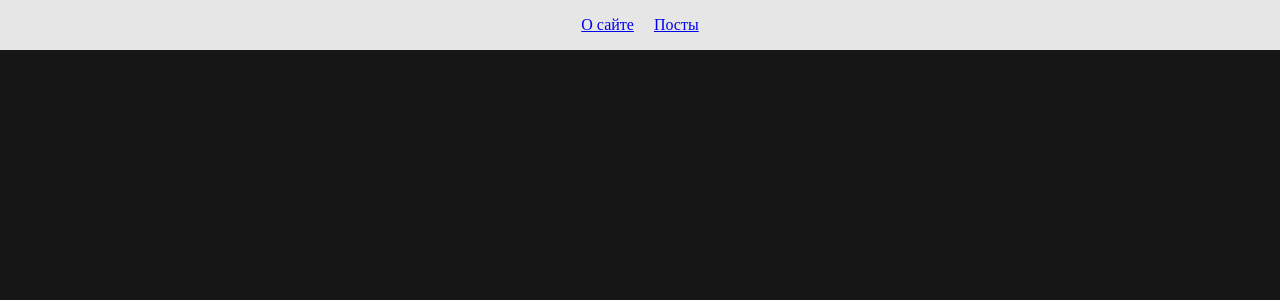
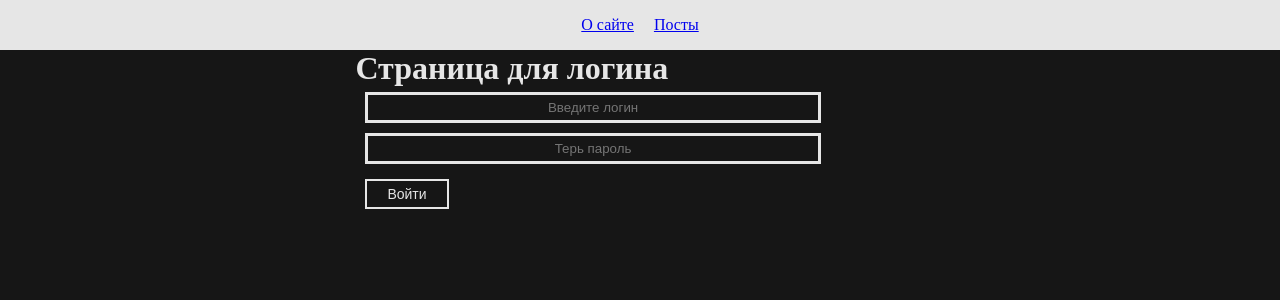
Before and after one commit to Svygzhryr/-ReactPractice, a React (Create React App) app: page /login in a window 1280 px wide. Before the commit this address had no page. Shown: the top 300 px of the page. Built offline with nearby package versions, Linux system fonts and the light colour scheme.

Commit message:
for the machine is immortal

```diff
--- a/src/App.js
+++ b/src/App.js
@@ -1,13 +1,16 @@
 import './css/App.css';
 import Navbar from './UI/Navbar/Navbar';
 import Approuter from './components/Approuter';
+import { AuthContext } from './context';
+import { useState } from 'react';
 
 function App() {
+  const [isAuth, setIsAuth] = useState(false);
   return (
-    <div>
+    <AuthContext.Provider value={{isAuth, setIsAuth}}>
       <Navbar/>
       <Approuter/>
-    </div>
+    </AuthContext.Provider>
   );
 }
 
--- a/src/components/Approuter.jsx
+++ b/src/components/Approuter.jsx
@@ -1,13 +1,28 @@
-import React from 'react'
+import {React, useContext} from 'react'
 import {  Navigate, Route, Routes } from 'react-router-dom';
-import {routes} from '../router/routes'
+import { AuthContext } from '../context';
+import {publicRoutes, privateRoutes} from '../router/routes'
+import Login from '../pages/Login';
 
 export default function Approuter() {
+  const {isAuth} = useContext(AuthContext);
+
   return (
+    isAuth
+    ?
     <Routes>
-        {routes.map((routes, index) =>
-          <Route key={index} element={<routes.Element/>} path={routes.path}/>
-        )}
+      {privateRoutes.map((routes, index) =>
+        <Route key={index} element={<routes.Element/>} path={routes.path}/>
+      )}
     </Routes>
+    :
+    <Routes>
+       {publicRoutes.map((routes, index) =>
+        <Route key={index} element={<routes.Element/>} path={routes.path}/>
+      )}
+      <Route path='/login' element={<Login/>}/>
+      <Route path="*" element={<Navigate replace to="/login" />} />
+    </Routes>
+
   )
 }
--- /dev/null
+++ b/src/pages/Login.jsx
@@ -0,0 +1,24 @@
+import React from 'react'
+import MyInput from '../UI/input/MyInput'
+import MyButton from '../UI/button/MyButton'
+import isAuth from '../components/Approuter'
+import { useContext } from 'react'
+import { AuthContext } from '../context'
+
+export default function Login() {
+    const {iaAuth, setIsAuth} = useContext(AuthContext)
+    const login = event => {
+        event.preventDefault()
+        setIsAuth(true);
+    }
+  return (
+    <div>
+        <h1>Страница для логина</h1>
+        <form onSubmit={login}>
+            <MyInput type="text" placeholder="Введите логин"></MyInput>
+            <MyInput type="password" placeholder="Терь пароль"></MyInput>
+            <MyButton>Войти</MyButton>
+        </form>
+    </div>
+  )
+}
--- a/src/router/routes.js
+++ b/src/router/routes.js
@@ -1,9 +1,14 @@
 import About from "../pages/About";
+import Login from "../pages/Login";
 import PostIdPage from "../pages/PostIdPage";
 import Posts from "../pages/Posts";
 
-export const routes = [
+export const privateRoutes = [
     {path: '/about', Element: About},
     {path: '/posts', Element: Posts},
     {path: '/posts/:id', Element: PostIdPage},
 ]
+
+export const publicRoutes = [
+    {path: '/login', Element: Login},
+]
```
